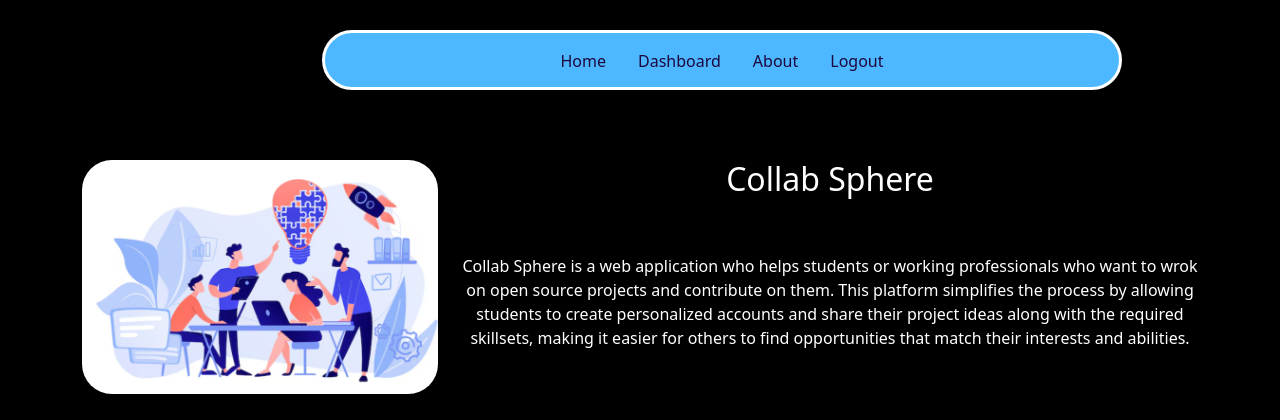
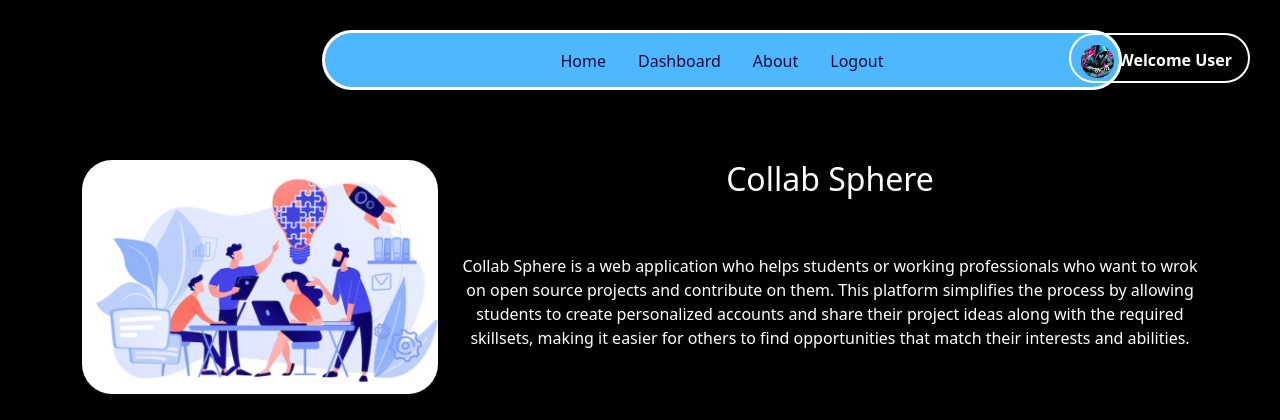
Before and after one commit to jitendra-rathore-iitm/Collab-Sphere, a Flask app: page /user/home in a window 1280 px wide. Shown: the top 420 px of the page. Run offline with Flask 3, Linux system fonts and the light colour scheme.

Commit message:
2 html files added

```diff
--- a/templates/user_home.html
+++ b/templates/user_home.html
@@ -27,6 +27,14 @@
             border-radius: 30px;
 
         }
+        .ros{
+            border:2px solid white;
+            border-radius: 30px;
+            height:50px;
+            width:fit-content;
+            padding: 10px 10px 10px 10px;
+            margin: 0px 30px 30px 30px;
+        }
 
 
     </style>
@@ -49,6 +57,13 @@
                     <li class = "nav-item py-2">
                         <a class = "nav-link " href = "" style = "color: rgb(29, 7, 61);">Logout</a>
                     </li>
+
+                    <div class = "position-absolute end-0 pe-3 ros " >
+
+                        <b>
+                            <img src = "/static/images/cyber.jpeg" style = "width:33px; border-radius:30px;">
+                            <a href = "" style = "color: white;" class = "link"> Welcome User </a> </b>
+                    </div>
 
                 </ul>
             </div>
@@ -159,12 +174,12 @@
             <footer >
                 <div class = "text-center krindale p-3 m-3" >
                  <p>Social Media</p>
-                <a href = "" style = "color: rgb(29, 7, 61);" class = "link">
-                    <img src = "">
+                 <a href = "https://github.com/jitendra-rathore-iitm" style = "color: rgb(29, 7, 61);" class = "link">
+                     <img src = "/static/images/github.png" style = "width: 20px; ">
                      Github
                  </a>
-                <a href = "" style = "color: rgb(29, 7, 61);" class = "link">
-                    <img src = "">
+                 <a href = "https://www.linkedin.com/in/jitendrarathore-/" style = "color: rgb(29, 7, 61);" class = "link">
+                     <img src = "/static/images/linkedin.png" style = "width:20px;">
                      Linkedin
 
                  </a>
```
Also changed, not shown: templates/user_dashboard.html (+13 -0 lines). Lines whose indentation alone changed are shown as unchanged.
